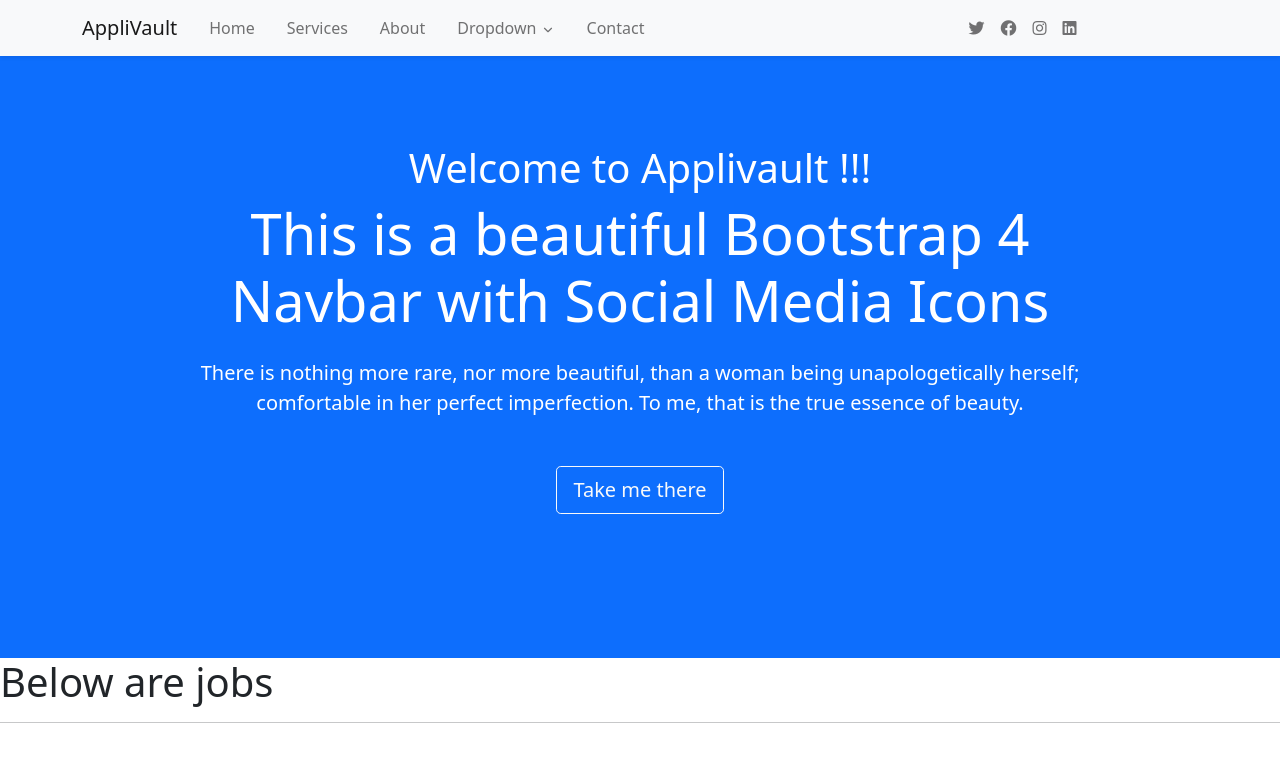
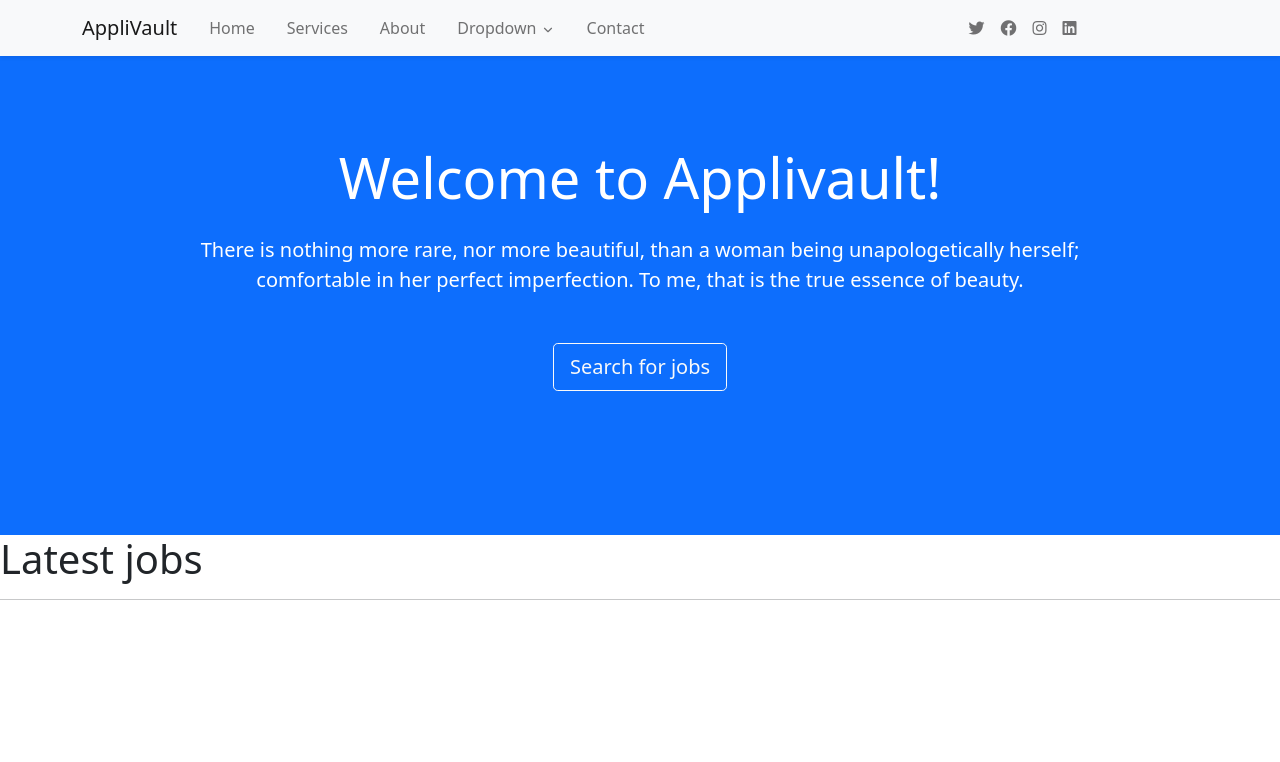
Before and after one commit to IanMalobaMwakha/AppliVault, a Python web app: template applivault/core/templates/core/index.html in a window 1280 px wide. Shown: the top 762 px of the page. Run offline with Jinja, Linux system fonts and the light colour scheme; the template is opened without the code that fills it, so the values that code supplies are empty; some libraries are stand-ins or nearby versions.

Commit message:
modified:   applivault/core/templates/core/index.html

```diff
--- a/applivault/core/templates/core/index.html
+++ b/applivault/core/templates/core/index.html
@@ -9,14 +9,13 @@
       <div class="container py-5">
          <div class="row py-5">
                <div class="mx-auto col-lg-10">
-                  <h1>Welcome to Applivault !!!</h1>
-                  <h1 class="display-4 mb-4 ">This is a beautiful Bootstrap 4 Navbar with Social Media Icons </h1>
-                  <p class="lead mb-5">There is nothing more rare, nor more beautiful, than a woman being unapologetically herself; comfortable in her perfect imperfection. To me, that is the true essence of beauty.  </p> <a href="#" class="btn btn-lg btn-outline-light mx-1">Take me there</a>
+                  <h1 class="display-4 mb-4 ">Welcome to Applivault!</h1>
+                  <p class="lead mb-5">There is nothing more rare, nor more beautiful, than a woman being unapologetically herself; comfortable in her perfect imperfection. To me, that is the true essence of beauty.  </p> <a href="#" class="btn btn-lg btn-outline-light mx-1">Search for jobs</a>
                   </div>
          </div>
       </div>
    </div>
-   <h1>Below are jobs</h1>
+   <h1>Latest jobs</h1>
    <hr>
    {% for job in jobs %}
       <ul>
```
